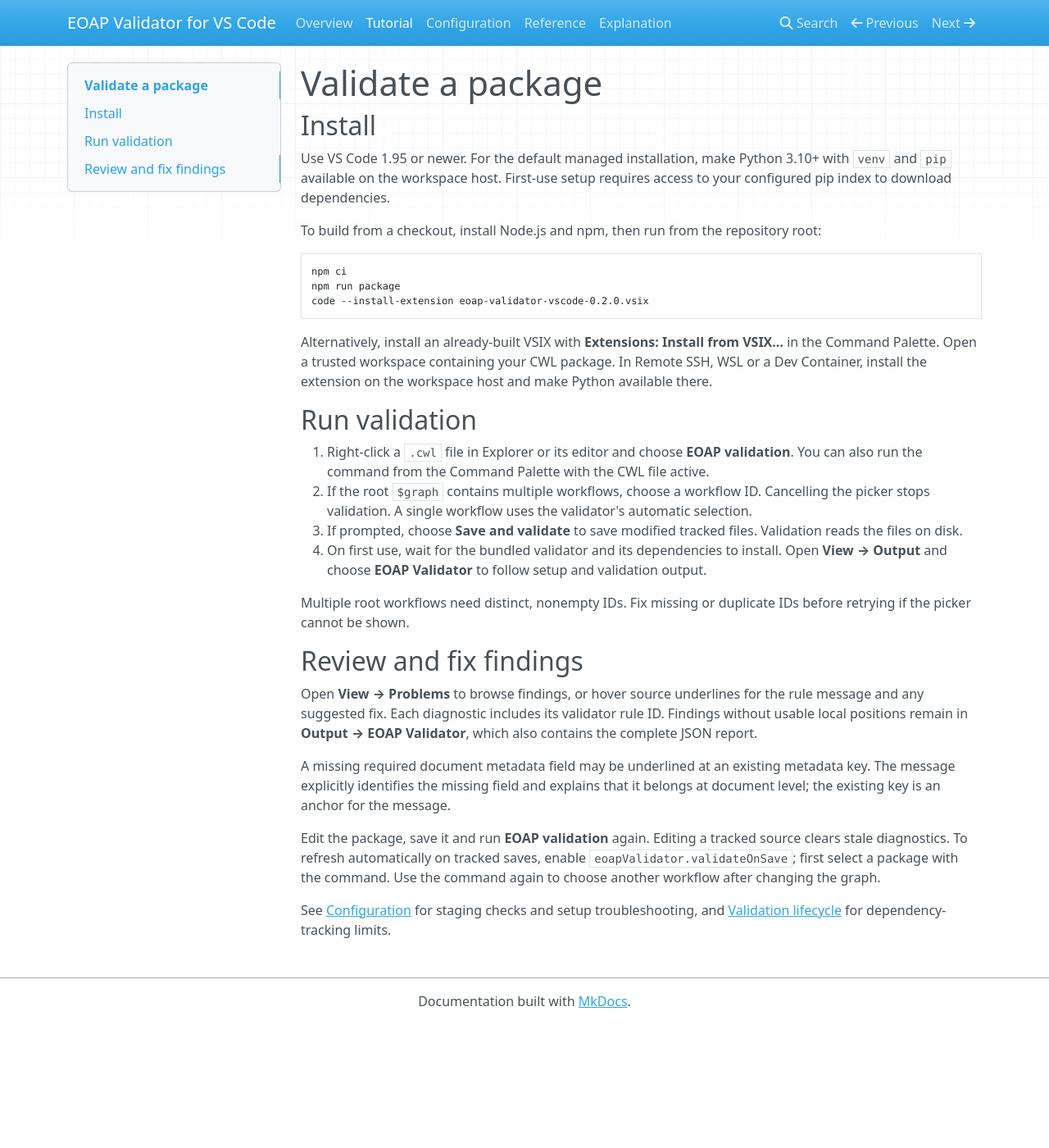
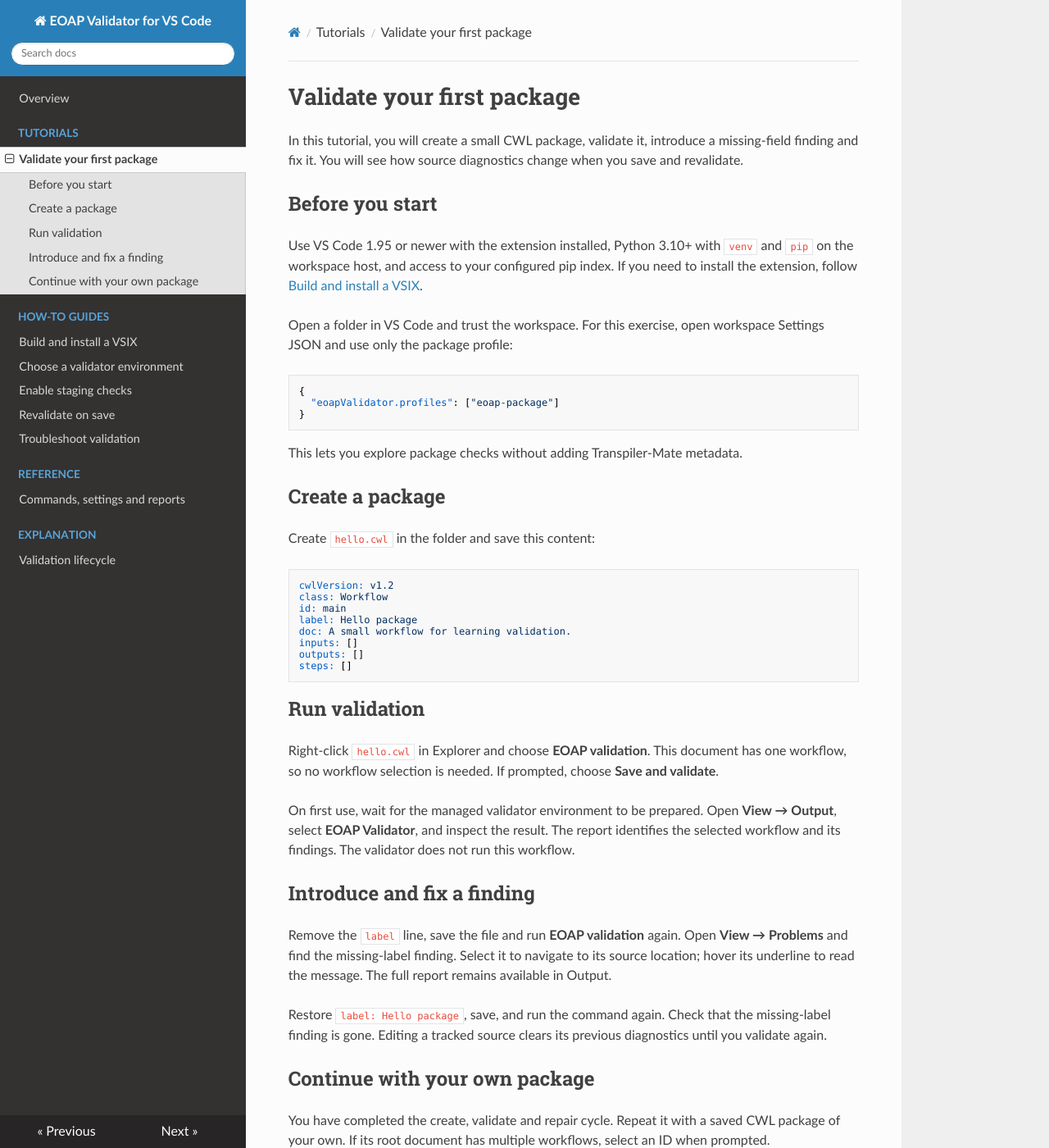
Before and after one commit to eoap/eoap-validator-vscode, an MkDocs documentation site: the page built from docs/tutorial.md, in a window 1280 px wide and 1400 px high. Shown: the whole window at 82% size. Built offline with MkDocs 1.6.1, drawn with Linux system fonts in a browser that asks for light colours; nearby versions of some CDN libraries; some of the changed text lies outside the part shown.

Commit message:
docs: reorganize guides using Diataxis
Add a verified first-package tutorial and separate task guides from reference and explanation. Document downloading and installing the VSIX from GitHub releases.

````diff
--- /dev/null
+++ b/docs/automation.md
@@ -0,0 +1,25 @@
+# Revalidate on save and adjust the failure threshold
+
+Open workspace Settings JSON and add:
+
+```json
+{
+  "eoapValidator.validateOnSave": true,
+  "eoapValidator.failOn": "warning",
+  "eoapValidator.timeoutSeconds": 120
+}
+```
+
+Validation on save refreshes the last selected package when its root, a tracked
+local dependency or its staging file is saved. It does not start a session until
+you run **EOAP validation**. The selected workflow ID is reused; run the command
+again to select another workflow.
+
+`failOn` controls the validator's failure threshold. It does not hide findings of
+other severities. The timeout applies to each validator run and accepts 1–3600
+seconds.
+
+Save the settings, then run **EOAP validation** on your package to start a
+session. Edit and save a tracked source to refresh its findings.
+
+See [Validation lifecycle](lifecycle.md) for dependency-tracking limits.
--- /dev/null
+++ b/docs/build.md
@@ -0,0 +1,40 @@
+# Build and install a VSIX
+
+## Install from a GitHub release
+
+On Linux or macOS, download the release asset and install the local file:
+
+```sh
+curl -fL -o /tmp/eoap-validator-vscode-0.2.0.vsix \
+  https://github.com/eoap/eoap-validator-vscode/releases/download/0.2.0/eoap-validator-vscode-0.2.0.vsix &&
+code --install-extension /tmp/eoap-validator-vscode-0.2.0.vsix
+```
+
+`code --install-extension` takes a local VSIX path. Download the file first;
+passing the GitHub release URL directly is not supported by the documented CLI.
+The `&&` runs installation only after a successful download.
+
+On any supported desktop platform, you can also download the VSIX from the
+[release page](https://github.com/eoap/eoap-validator-vscode/releases/tag/0.2.0)
+and select **Extensions: Install from VSIX...** in the Command Palette.
+
+## Build from source
+
+To build the extension from a source checkout, install Node.js
+22 or newer and npm, then run from the repository root:
+
+```sh
+npm ci
+npm run package
+code --install-extension eoap-validator-vscode-0.2.0.vsix
+```
+
+The package command compiles, lints, runs tests and produces the VSIX. To run
+checks without packaging, use `npm run check`.
+
+For a downloaded VSIX, run `code --install-extension /path/to/extension.vsix`,
+or select **Extensions: Install from VSIX...** in the Command Palette.
+
+In Remote SSH, WSL or a Dev Container, install the extension on the workspace
+host. Validation also requires Python there; see
+[Choose a validator environment](configuration.md).
--- a/docs/configuration.md
+++ b/docs/configuration.md
@@ -1,4 +1,4 @@
-# Configure the validator
+# Choose a validator environment
 
 Set options in VS Code Settings by searching for `eoapValidator`, or edit your
 user or workspace `settings.json`. Settings are read for the selected root CWL
@@ -48,49 +48,4 @@
 redirection and command chaining are unavailable. Paths and executables refer to
 the workspace host, including in remote workspaces.
 
-## Staging checks
-
-Add `eoap-staging` to the profiles and supply a staging JSON file:
-
-```json
-{
-  "eoapValidator.profiles": ["eoap-package", "metadata", "eoap-staging"],
-  "eoapValidator.stagingFile": "staging.json"
-}
-```
-
-Relative staging paths resolve against the root CWL file's directory. Absolute
-paths are also accepted. A staging file configured without the `eoap-staging`
-profile prevents validation.
-
-## Validation on save and failure threshold
-
-```json
-{
-  "eoapValidator.validateOnSave": true,
-  "eoapValidator.failOn": "warning",
-  "eoapValidator.timeoutSeconds": 120
-}
-```
-
-Validation on save refreshes the last selected package when its root, a tracked
-local dependency or its staging file is saved. It does not start a session until
-you run **EOAP validation**. The selected workflow ID is reused; run the command
-again to select another workflow.
-
-`failOn` controls the validator's failure threshold. It does not hide findings of
-other severities. The timeout applies to each validator run and accepts 1–3600
-seconds.
-
-## Troubleshooting
-
-| Symptom | Action |
-| --- | --- |
-| Python cannot start or setup fails | Check Python 3.10+, `venv` and `pip` on the workspace host; set `pythonExecutable` if needed. Read setup output in **Output → EOAP Validator**. |
-| Dependency download fails | Check the workspace host's network access and pip index configuration, then run validation again. |
-| Custom validator cannot start | Check `executable`, its permissions and separate prefix `arguments`. |
-| Multiple workflows cannot be selected | Give each root workflow a distinct, nonempty ID. |
-| No source underline for a reported issue | Check the full report in Output. Some findings lack usable local source positions. |
-| Findings disappear after an edit | Save and revalidate, or enable validation on save. Stale diagnostics are cleared when tracked sources change. |
-| Validation times out | Increase `timeoutSeconds` within its allowed range if the package needs more time. |
-| The command does nothing | Use a saved `.cwl` file in a trusted local or remote workspace; the Command Palette requires an active CWL editor. |
+For setup failures, see [Troubleshoot validation](troubleshooting.md).
--- /dev/null
+++ b/docs/staging.md
@@ -0,0 +1,23 @@
+# Enable staging checks
+
+Use this guide when you have a staging applicability JSON file for your package.
+
+Open workspace Settings JSON and add:
+
+Add `eoap-staging` to the profiles and supply a staging JSON file:
+
+```json
+{
+  "eoapValidator.profiles": ["eoap-package", "metadata", "eoap-staging"],
+  "eoapValidator.stagingFile": "staging.json"
+}
+```
+
+Relative staging paths resolve against the root CWL file's directory. Absolute
+paths are also accepted. A staging file configured without the `eoap-staging`
+profile prevents validation.
+
+Save the settings and run **EOAP validation** on the root CWL file. Review the
+report in **Output → EOAP Validator** for staging findings and coverage.
+
+For profile defaults and accepted values, see [Reference](reference.md).
--- /dev/null
+++ b/docs/troubleshooting.md
@@ -0,0 +1,16 @@
+# Troubleshoot validation
+
+Open **View → Output** and select **EOAP Validator** to inspect setup errors,
+validator stderr and the complete JSON report. Use the following table to choose
+your next action.
+
+| Symptom | Action |
+| --- | --- |
+| Python cannot start or setup fails | Check Python 3.10+, `venv` and `pip` on the workspace host; set `pythonExecutable` if needed. Read setup output in **Output → EOAP Validator**. |
+| Dependency download fails | Check the workspace host's network access and pip index configuration, then run validation again. |
+| Custom validator cannot start | Check `executable`, its permissions and separate prefix `arguments`. |
+| Multiple workflows cannot be selected | Give each root workflow a distinct, nonempty ID. |
+| No source underline for a reported issue | Check the full report in Output. Some findings lack usable local source positions. |
+| Findings disappear after an edit | Save and revalidate, or enable validation on save. Stale diagnostics are cleared when tracked sources change. |
+| Validation times out | Increase `timeoutSeconds` within its allowed range if the package needs more time. |
+| The command does nothing | Use a saved `.cwl` file in a trusted local or remote workspace; the Command Palette requires an active CWL editor. |
--- a/docs/tutorial.md
+++ b/docs/tutorial.md
@@ -1,57 +1,70 @@
-# Validate a package
+# Validate your first package
 
-## Install
+In this tutorial, you will create a small CWL package, validate it, introduce a
+missing-field finding and fix it. You will see how source diagnostics change
+when you save and revalidate.
 
-Use VS Code 1.95 or newer. For the default managed installation, make Python
-3.10+ with `venv` and `pip` available on the workspace host. First-use setup
-requires access to your configured pip index to download dependencies.
+## Before you start
 
-To build from a checkout, install Node.js and npm, then run from the repository
-root:
+Use VS Code 1.95 or newer with the extension installed, Python 3.10+ with `venv`
+and `pip` on the workspace host, and access to your configured pip index.
+If you need to install the extension, follow [Build and install a VSIX](build.md).
 
-```sh
-npm ci
-npm run package
-code --install-extension eoap-validator-vscode-0.2.0.vsix
+Open a folder in VS Code and trust the workspace. For this exercise, open
+workspace Settings JSON and use only the package profile:
+
+```json
+{
+  "eoapValidator.profiles": ["eoap-package"]
+}
 ```
 
-Alternatively, install an already-built VSIX with **Extensions: Install from
-VSIX...** in the Command Palette. Open a trusted workspace containing your CWL
-package. In Remote SSH, WSL or a Dev Container, install the extension on the
-workspace host and make Python available there.
+This lets you explore package checks without adding Transpiler-Mate metadata.
+
+## Create a package
+
+Create `hello.cwl` in the folder and save this content:
+
+```yaml
+cwlVersion: v1.2
+class: Workflow
+id: main
+label: Hello package
+doc: A small workflow for learning validation.
+inputs: []
+outputs: []
+steps: []
+```
 
 ## Run validation
 
-1. Right-click a `.cwl` file in Explorer or its editor and choose
-   **EOAP validation**. You can also run the command from the Command Palette
-   with the CWL file active.
-2. If the root `$graph` contains multiple workflows, choose a workflow ID.
-   Cancelling the picker stops validation. A single workflow uses the validator's
-   automatic selection.
-3. If prompted, choose **Save and validate** to save modified tracked files.
-   Validation reads the files on disk.
-4. On first use, wait for the bundled validator and its dependencies to install.
-   Open **View → Output** and choose **EOAP Validator** to follow setup and
-   validation output.
+Right-click `hello.cwl` in Explorer and choose **EOAP validation**. This document
+has one workflow, so no workflow selection is needed. If prompted, choose
+**Save and validate**.
 
-Multiple root workflows need distinct, nonempty IDs. Fix missing or duplicate
-IDs before retrying if the picker cannot be shown.
+On first use, wait for the managed validator environment to be prepared. Open
+**View → Output**, select **EOAP Validator**, and inspect the result. The report
+identifies the selected workflow and its findings. The validator does not run
+this workflow.
 
-## Review and fix findings
+## Introduce and fix a finding
 
-Open **View → Problems** to browse findings, or hover source underlines for the
-rule message and any suggested fix. Each diagnostic includes its validator rule
-ID. Findings without usable local positions remain in **Output → EOAP Validator**,
-which also contains the complete JSON report.
+Remove the `label` line, save the file and run **EOAP validation** again. Open
+**View → Problems** and find the missing-label finding. Select it to navigate to
+its source location; hover its underline to read the message. The full report
+remains available in Output.
 
-A missing required document metadata field may be underlined at an existing
-metadata key. The message explicitly identifies the missing field and explains
-that it belongs at document level; the existing key is an anchor for the message.
+Restore `label: Hello package`, save, and run the command again. Check that the
+missing-label finding is gone. Editing a tracked source clears its previous
+diagnostics until you validate again.
 
-Edit the package, save it and run **EOAP validation** again. Editing a tracked
-source clears stale diagnostics. To refresh automatically on tracked saves,
-enable `eoapValidator.validateOnSave`; first select a package with the command.
-Use the command again to choose another workflow after changing the graph.
+## Continue with your own package
 
-See [Configuration](configuration.md) for staging checks and setup troubleshooting,
-and [Validation lifecycle](lifecycle.md) for dependency-tracking limits.
+You have completed the create, validate and repair cycle. Repeat it with a saved
+CWL package of your own. If its root document has multiple workflows, select an
+ID when prompted.
+
+To return to the extension's default profiles, remove the `profiles` override.
+Then use the [how-to guides](index.md#how-to-guides) for staging checks,
+automatic revalidation or a different Python environment. See
+[Validation lifecycle](lifecycle.md) to understand how results stay current.
--- a/mkdocs.yaml
+++ b/mkdocs.yaml
@@ -1,7 +1,17 @@
 site_name: EOAP Validator for VS Code
+
+theme: readthedocs
 nav:
   - Overview: index.md
-  - Tutorial: tutorial.md
-  - Configuration: configuration.md
-  - Reference: reference.md
-  - Explanation: lifecycle.md
+  - Tutorials:
+      - Validate your first package: tutorial.md
+  - How-to guides:
+      - Build and install a VSIX: build.md
+      - Choose a validator environment: configuration.md
+      - Enable staging checks: staging.md
+      - Revalidate on save: automation.md
+      - Troubleshoot validation: troubleshooting.md
+  - Reference:
+      - Commands, settings and reports: reference.md
+  - Explanation:
+      - Validation lifecycle: lifecycle.md
````
Also changed, not shown: README.md (+20 -4 lines), docs/index.md (+21 -7 lines), docs/reference.md (+2 -1 lines).
